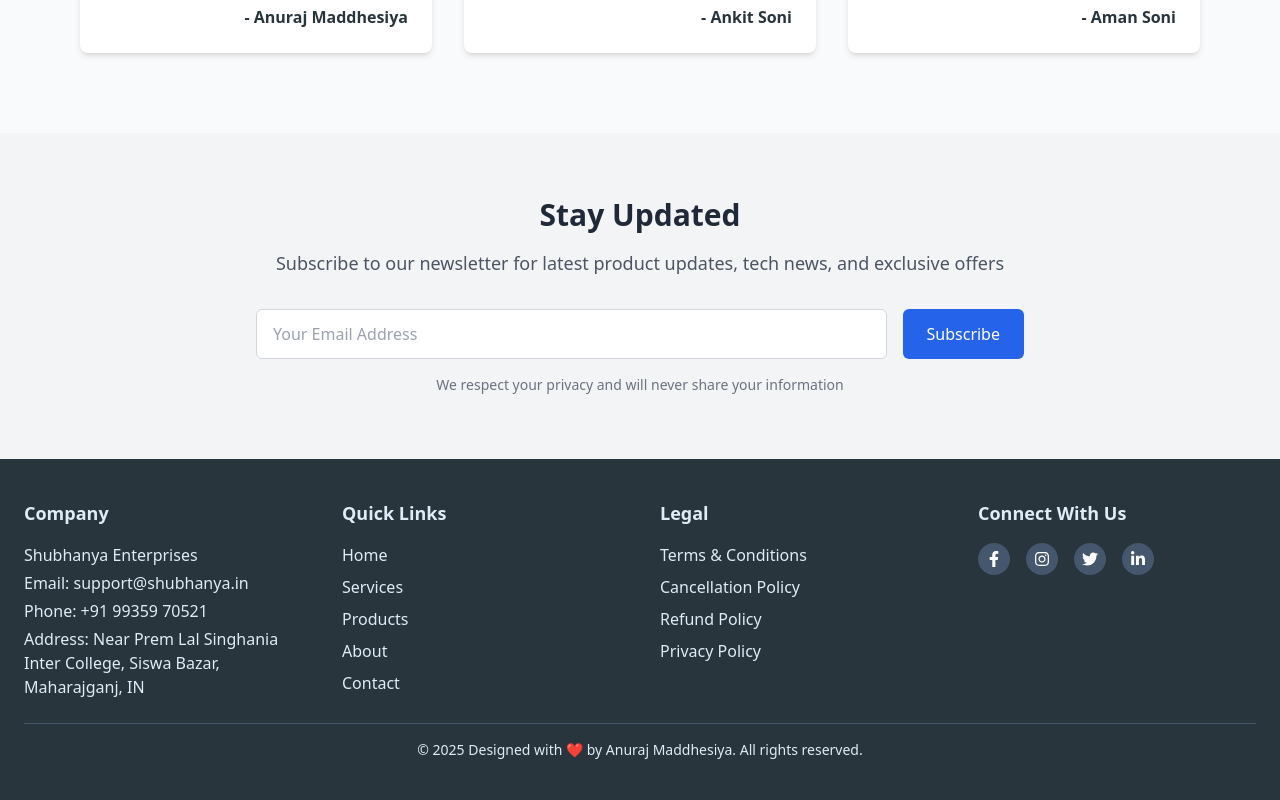
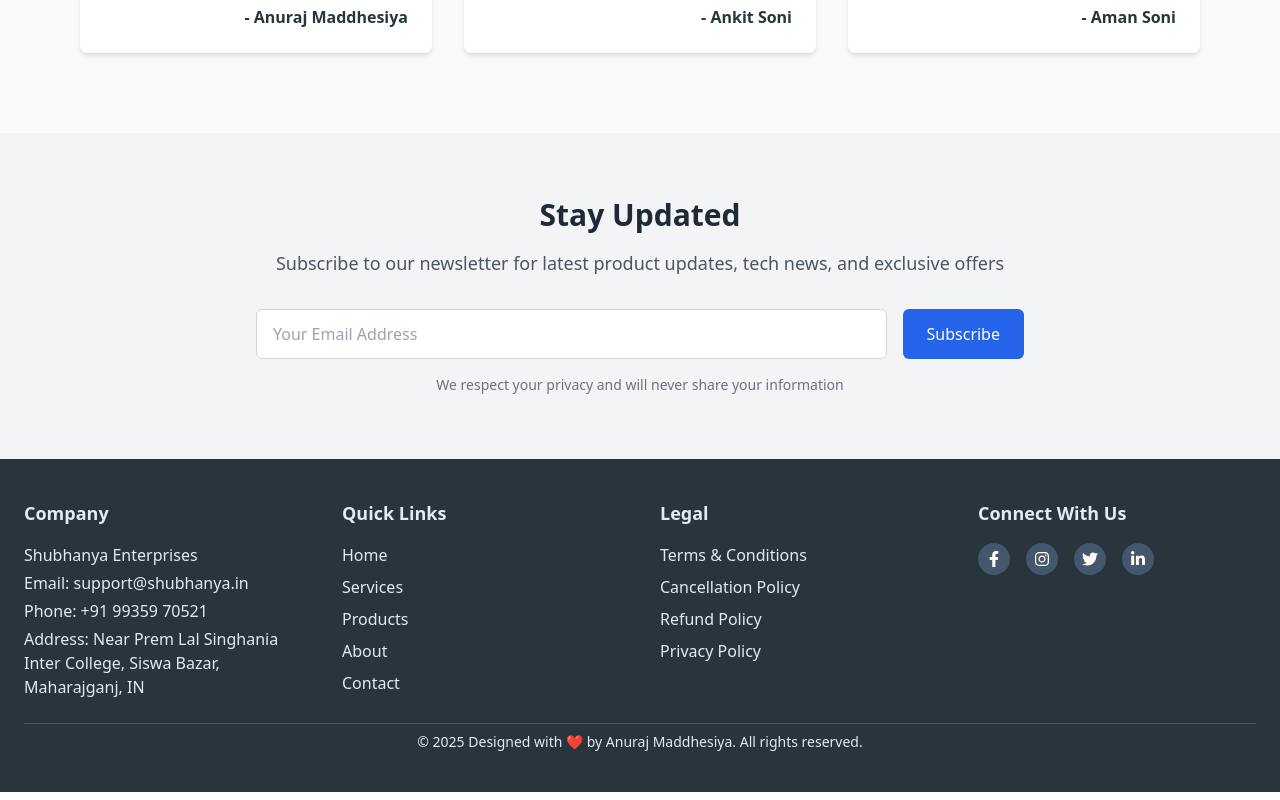
Before and after one commit to Anuraj-madd/shubhanya-frontend, a React (Create React App) app: page / in a window 1280 px wide. Shown: the part 2335-3135 px from the top of the page. Built offline with nearby package versions, Linux system fonts and the light colour scheme.

Commit message:
Update Footer.jsx

```diff
--- a/src/components/Footer.jsx
+++ b/src/components/Footer.jsx
@@ -57,7 +57,7 @@ const Footer = () => {
         </div>
       </div>
 
-      <div className="text-center text-sm border-t border-[#44576D] pt-4">
+      <div className="text-center text-sm border-t border-[#44576D] pt-2">
         &copy; {new Date().getFullYear()} Designed with ❤️ by Anuraj Maddhesiya. All rights reserved.
       </div>
     </footer>
```
